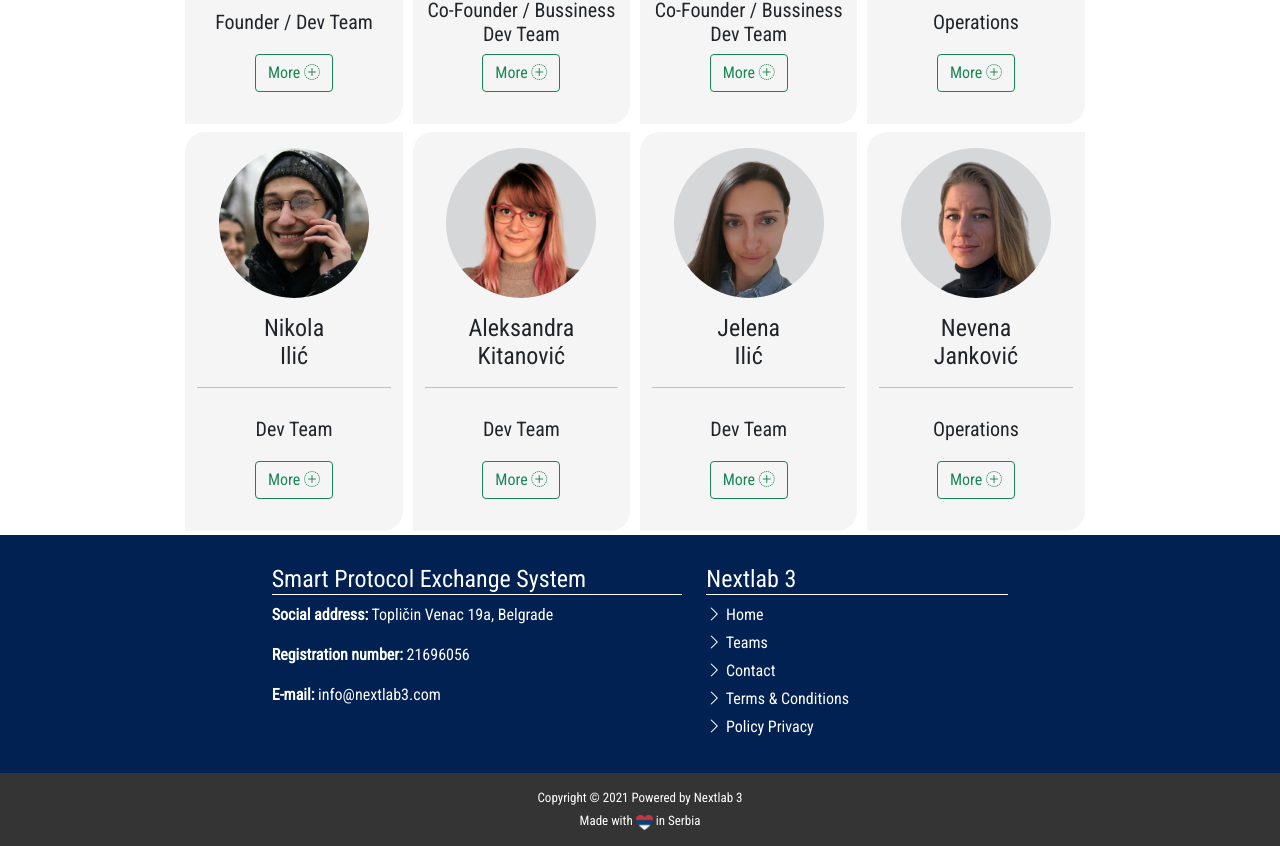
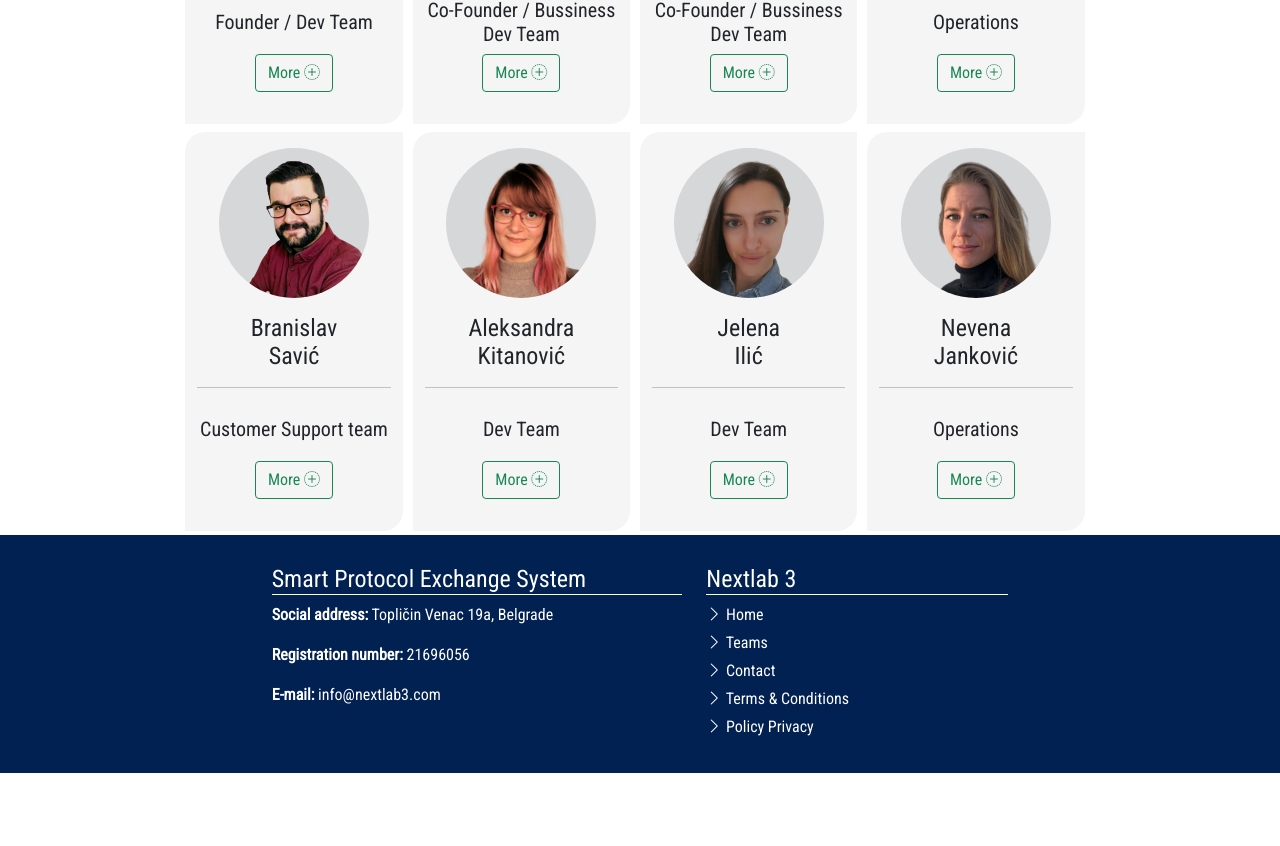
Before and after one commit to NextLab-Dev/Nextlab3React, a React (Create React App) app: page /teams in a window 1280 px wide. Shown: the part 660-1506 px from the top of the page. After the commit the page ends 1433 px from the top, so only its background shows below. Built offline with nearby package versions, Linux system fonts and the light colour scheme.

Commit message:
Deleted Nikola and added Branislav

```diff
--- a/src/Teams.js
+++ b/src/Teams.js
@@ -1,5 +1,4 @@
 import NavbarTeams from "./NavbarTeams";
-import FooterRow from "./FooterRow";
 import BottomFooterRow from "./BottomFooterRow";
 import MetaTags from "react-meta-tags";
 import { useSelector } from 'react-redux';
@@ -46,13 +45,13 @@ const Teams = () => {
   ];
   const teamsTwo = [
     {
-      name: "Nikola",
-      surname: "Ilić",
-      positionEn: "Dev Team",
-      descriptionEn: "Security Analyst",
-      positionSr: "Dev Tim",
-      descriptionSr: "Bezbednost sistema",
-      img: require("./img/Nikola_Ilic.jpg"),
+      name: "Branislav",
+      surname: "Savić",
+      positionEn: "Customer Support team",
+      descriptionEn: "Product owner",
+      positionSr: "Korisnička podrška",
+      descriptionSr: "Menadžer proizvoda",
+      img: require("./img/Branislav_Savic.png"),
     },
     {
       name: "Aleksandra",
@@ -210,7 +209,6 @@ const Teams = () => {
         </div>
       </div>
       <BottomFooterRow />
-      <FooterRow />
     </div>
   );
 };
```
Also changed, not shown: src/img/Branislav_Savic.png (added), src/img/Nikola_Ilic.jpg (deleted).
